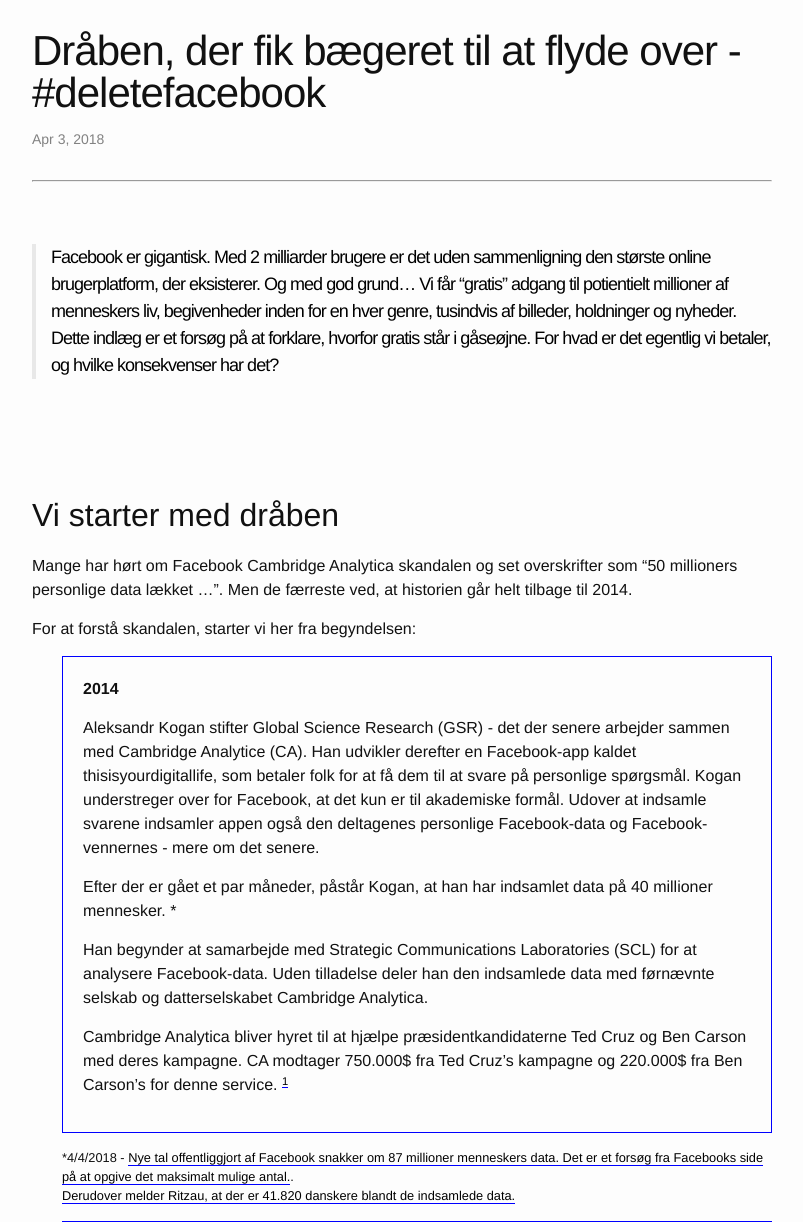
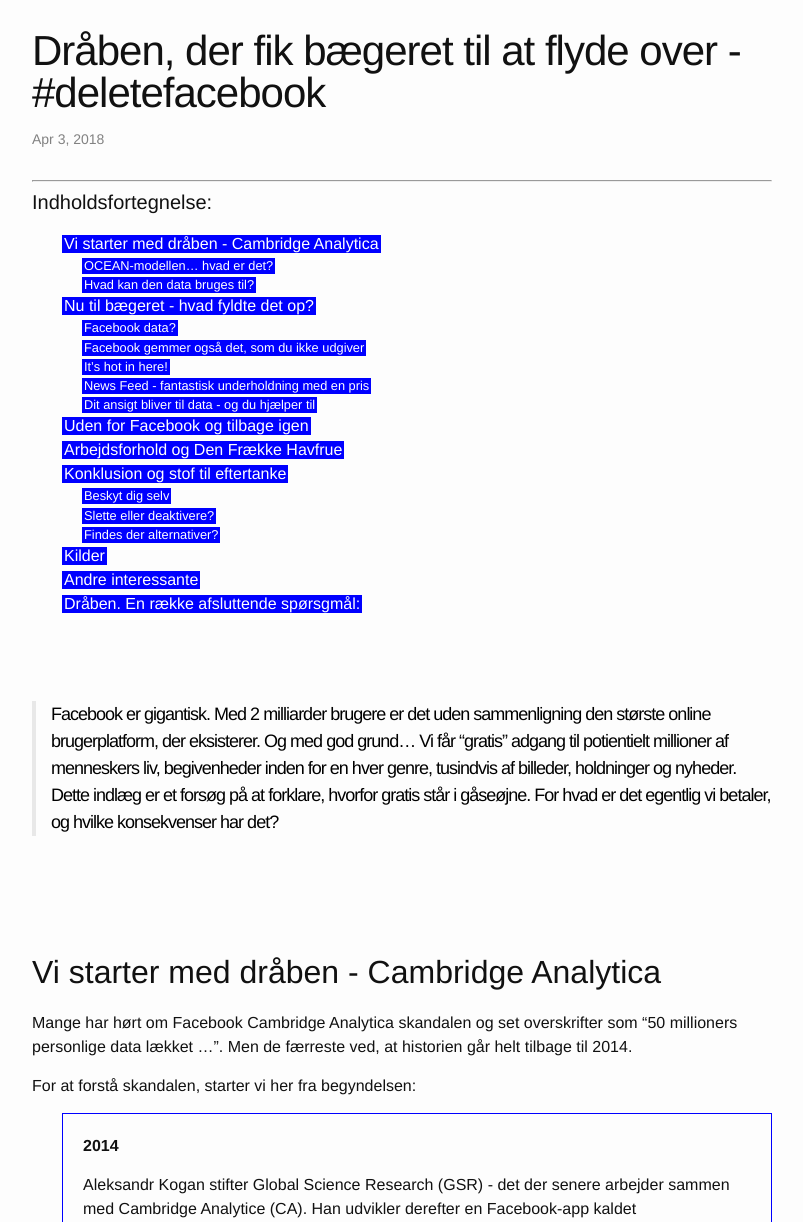
Before and after one commit to peterhoejlundandersen/hilsen, a PHP site: page /_site/blogs/2018/04/03/hvorfor-jeg-slettede-min-facebook.html in a window 1280 px wide. Shown: the part 109-1331 px from the top of the page, without its empty margins (238-1041 px from the left). Run offline with PHP 8.4, Linux system fonts and the light colour scheme.

Commit message:
indholdsfortegnelse

```diff
--- a/_site/assets/main.css
+++ b/_site/assets/main.css
@@ -537,6 +537,13 @@ table {
 .cursor-pointer {
   cursor: pointer; }
 
+.smaller {
+  padding-left: 20px !important;
+  font-size: 0.8em; }
+
+.facebook-blog {
+  min-height: 457px !important; }
+
 .table {
   min-height: 200px;
   margin-bottom: 30px;
@@ -673,8 +680,7 @@ h3 {
   color: brown; }
 
 .js-hilsen-list {
-  height: 150px;
-  padding: 30px 0px; }
+  height: 150px; }
   .js-hilsen-list li {
     padding-left: 0; }
 
--- a/_site/blogs/2018/04/03/hvorfor-jeg-slettede-min-facebook.html
+++ b/_site/blogs/2018/04/03/hvorfor-jeg-slettede-min-facebook.html
@@ -77,11 +77,15 @@
 	<hr>
 
   <div class="post-content e-content" itemprop="articleBody">
-    <blockquote>
+    <div class="js-hilsen-list facebook-blog">
+	<!-- bliver udfyldt med en indholdsbetegnelse af js -->
+</div>
+
+<blockquote>
   <p>Facebook er gigantisk. Med 2 milliarder brugere er det uden sammenligning den største online brugerplatform, der eksisterer. Og med god grund… Vi får “gratis” adgang til potientielt millioner af menneskers liv, begivenheder inden for en hver genre, tusindvis af billeder, holdninger og nyheder. Dette indlæg er et forsøg på at forklare, hvorfor gratis står i gåseøjne. For hvad er det egentlig vi betaler, og hvilke konsekvenser har det?</p>
 </blockquote>
 
-<h2 id="vi-starter-med-dråben">Vi starter med dråben</h2>
+<h2 id="vi-starter-med-dråben---cambridge-analytica">Vi starter med dråben - Cambridge Analytica</h2>
 
 <p>Mange har hørt om Facebook Cambridge Analytica skandalen og set overskrifter som “50 millioners personlige data lækket …”. Men de færreste ved, at historien går helt tilbage til 2014.</p>
 
@@ -150,7 +154,7 @@
     <p>Som førnævnt indsamlede Facebook-appen udviklet af Kogan også Facebook-vennerne til den deltagenes data. I artiklen er der beskrevet (på baggrund af to kilder, der havde kontakt til Global Research Research (Kogans virksomhed)) at de 30 millioner personers data stammer fra 100.000 eller 185.000 personers deltagelse.*</p>
   </li>
   <li>
-    <p>Det mest interessante er dog, at der i denne artikel er beskrevet nærmere, hvad Facebook data blev brugt til af Cambridge Analytica, og hvorfor dette er så brugbart for en præsidentkandidat. Cambridge Analytica bruger en model til at lave personlighedsanalyser, som de kalder OCEAN.</p>
+    <p>Det mest interessante er dog, at der i denne artikel er beskrevet nærmere, hvad Facebook data blev brugt til af Cambridge Analytica, og hvorfor dette er så brugbart for en præsidentkandidat. Cambridge Analytica bruger en model til at lave personlighedsanalyser, som de kalder OCEAN-modellen.</p>
   </li>
 </ul>
 
@@ -158,7 +162,7 @@
 
 <p class="small">*Hypotetisk: Hvor mange deltagere skal der til for at indsamle personlig data på alle danske Facebook-brugere, hvis man brugte samme app og stadig kunne indsamle data på hver af de deltagenes Facebook-venner? <br /> Danmarks Statistik indsamlede fra marts til maj 2017 5699 besvarelser for at finde ud af cirka hvor mange mennesker, der bruger Facebook i Danmark. <a href="https://slks.dk/fileadmin/user_upload/dokumenter/medier/Mediernes_udvikling/2017/Kort_Nyt/Sociale_medier/Kort_Nyt_-_Mediernes_udvikling_i_Danmark_-_Sociale_medier_2017.pdf" target="_blank" class="small-source" data-title="Kort nyt om mediernes udvikling i Danmark">3</a> Deres opregnede stikprøve viser 3.144.494 antal brugere. Vi har gennemsnitligt 338 venner (globalt set) <a href="http://www.pewresearch.org/fact-tank/2014/02/03/6-new-facts-about-facebook/" target="_blank" class="small-source" data-title="New facts about Facebook">4</a>. Et simpelt regnestykke giver, at der skal 9214 deltagere til - uden at tage højde for gengangere i Facebook-vennekredse. Det giver et upræcist indblik i hvilken form for data, man kan indsamle med Kogan’s metode og under en så åben datapolitik, hvis man kan få 10.000 til at bruge en app.</p>
 
-<h3 id="ocean-hvad-er-det">OCEAN… hvad er det?</h3>
+<h3 id="ocean-modellen-hvad-er-det">OCEAN-modellen… hvad er det?</h3>
 
 <p>OCEAN er initialer på engelsk for: <strong>O</strong>penness, <strong>C</strong>onscientiousness, <strong>E</strong>xtroversion, <strong>A</strong>greeableness, and <strong>N</strong>euroticism. Altså 5 forskellige personlighedstræk.</p>
 
@@ -193,7 +197,7 @@
 
 <p><br /></p>
 
-<h4 id="men-hvorfor-hvad-kan-det-bruges-til">Men hvorfor? Hvad kan det bruges til?</h4>
+<h3 id="hvad-kan-den-data-bruges-til">Hvad kan den data bruges til?</h3>
 
 <p>Hvis du søger på <a href="https://www.youtube.com/results?search_query=Cambride+Analytice+OCEAN&amp;page=&amp;utm_source=opensearch" target="_blank">“Cambridge Analytica OCEAN” på Youtube</a> og vælger den øverste video, kan du uden videre se direktøren for CA, Alexander Nix, stolt fortælle om Ted Cruz rejse fra at være en præsidentkandidat, hvis navn havde en lav gendkendelsesprocent (low name recognition), til at være Donald Trumps eneste rigtige udfordrer.</p>
 
@@ -322,7 +326,7 @@
 
 <p><strong>Størstedelen af indholdet i det kommende afsnit er stærkt inspireret af Vicki Boykis artikel <a href="http://veekaybee.github.io/2017/02/01/facebook-is-collecting-this/" target="_blank">What should you think about when using Facebook?</a>. Jeg kunne have oversat den og gengivet den her på siden, men jeg blev hurtig opmærksom på, at der manglede nogle vigtige pointer og iagttagelser. Derudover vil jeg gerne have mulighed for selv at inddrage egne holdninger og viden. Det skal dog understreges, at jeg skylder hende en stor del af æren for kildehenvisninger og opdagelsen af relevante og saglige artikler.</strong></p>
 
-<h2 id="facebook-data">Facebook data?</h2>
+<h3 id="facebook-data">Facebook data?</h3>
 
 <p>Facebook gemmer selvfølgelig dine billeder, statusbeskeder, beskeder og mange andre aktiviteter i deres databaser, for at de kan vise dem igen, når du besøger din profil et par timer senere. Det vil være umuligt at lave Facebook statisk (som er en hjemmeside uden database - ligesom hilsen.it f.eks.), men spørgsmålet er…</p>
 
@@ -635,9 +639,9 @@
 
 <p><br /></p>
 
-<h2 id="konklusion">Konklusion</h2>
+<h2 id="konklusion-og-stof-til-eftertanke">Konklusion og stof til eftertanke</h2>
 
-<p>Min konklusion på dråben og bægeret er, at der mangler gennemsigtighed og at persondatafølsomheden og magten er for stor hos Facebook.</p>
+<p>Min konklusion på dråben og bægeret er, at der mangler gennemsigtighed og at persondatafølsomheden og at magten er for stor hos Facebook.</p>
 
 <p>Vi er en del af et system, der betyder SÅ meget for vores sociale omgang med andre mennesker, og samtidig er vi så langt fra indflydelse. Det lugter af oligarki!</p>
 
@@ -657,7 +661,7 @@
 
 <p>Jeg har svært ved at forklare det, men der er en eller anden skræmmende, bedøvende effekt gemt i Mark Zuckerberg’s egne opslag og Facebook’s privatlivspolitik samt deres utallige farverige illustrationer (<a href="https://www.facebook.com/ads/about/?entry_product=ad_preferences" target="_blank">et eksempel</a>). Det er søvndyssende, uoverskueligt og pacificerende. Prøv at <a href="https://da-dk.facebook.com/zuck" target="_blank">læs hans opslag</a> og spørg dig selv, om det Facebook han beskriver med alle dets udfordringer og ambitioner, er et, som du gerne vil være en del af?</p>
 
-<p>Det at slette sin Facebook er ikke ens betydende med, at man ikke har brug for den. Ligesom det at blive vegetar ikke er ens betydende med, at du IKKE kan lide kød. Det betyder blot, for mig at se, at du som menneske har et ideal, der forbyder dig at indgå i et fælleskab, hvor du ikke bliver mødt med den respekt, som du forlanger.</p>
+<p>Det at slette sin Facebook er ikke ens betydende med, at man ikke har brug for den. Lidt ligesom det at blive vegetar ikke er ens betydende med, at du IKKE kan lide kød. Det betyder blot, for mig at se, at du som menneske har et ideal, der forbyder dig at indgå i et fælleskab, hvor du ikke bliver mødt med den respekt, som du forlanger.</p>
 
 <p>Der er ikke noget galt i at forlade et topmoderne skib med alle dine venner på + 2 milliarder andre… Måske har du fået øje på en ø, hvor i kan sidde lidt i solen og kigge hinanden i øjnene for en gangs skyld!</p>
 
--- a/assets/js/heading_list.js
+++ b/assets/js/heading_list.js
@@ -1,12 +1,17 @@
 function setHeadingsList() {
-	var headings = document.querySelectorAll('h2');
+	var headings = document.querySelectorAll('h2, h3');
 	var list = document.querySelector('.js-hilsen-list');
-	var html_list = "<ol class='heading-list'>";
+  var html_list = "<h4 style='padding-top: 5px;'>Indholdsfortegnelse:</h4>";
+	html_list += "<ul class='heading-list'>";
 	Array.from(headings).forEach(function(heading) {
-		html = "<li class='heading-list-item'>" + "<a class='blue-highlight' href='#" + heading.id + "'>" + heading.innerText + "</a></li>";
+    if (heading.tagName == "H2") {
+      html = "<li class='heading-list-item'>" + "<a class='blue-highlight' href='#" + heading.id + "'>" + heading.innerText + "</a></li>";
+    } else {
+      html = "<li class='heading-list-item smaller'>" + "<a class='blue-highlight' href='#" + heading.id + "'>" + heading.innerText + "</a></li>";
+    }
 		html_list += html;
 	});
-	html_list += "</ol>";
+	html_list += "</ul>";
 	if (list) { list.innerHTML = html_list; }
 }
 
@@ -16,9 +21,7 @@ function countFacecook() {
     var count = str.match(/Facebook/ig) ;
     count_str = count.join(", ");
     document.getElementById('facebookCount').innerHTML = "'Facebook' blev brugt så mange gange i denne tekst: <br>" + count_str;
-
   });
-
 }
 
 
```
Also changed, not shown: _posts/blogs/2018-04-03-hvorfor-jeg-slettede-min-facebook.markdown (+13 -8 lines), _sass/minima/_posts.scss (+7 -1 lines), _site/assets/js/heading_list.js (+9 -6 lines), _site/feed.xml (+15 -11 lines).
